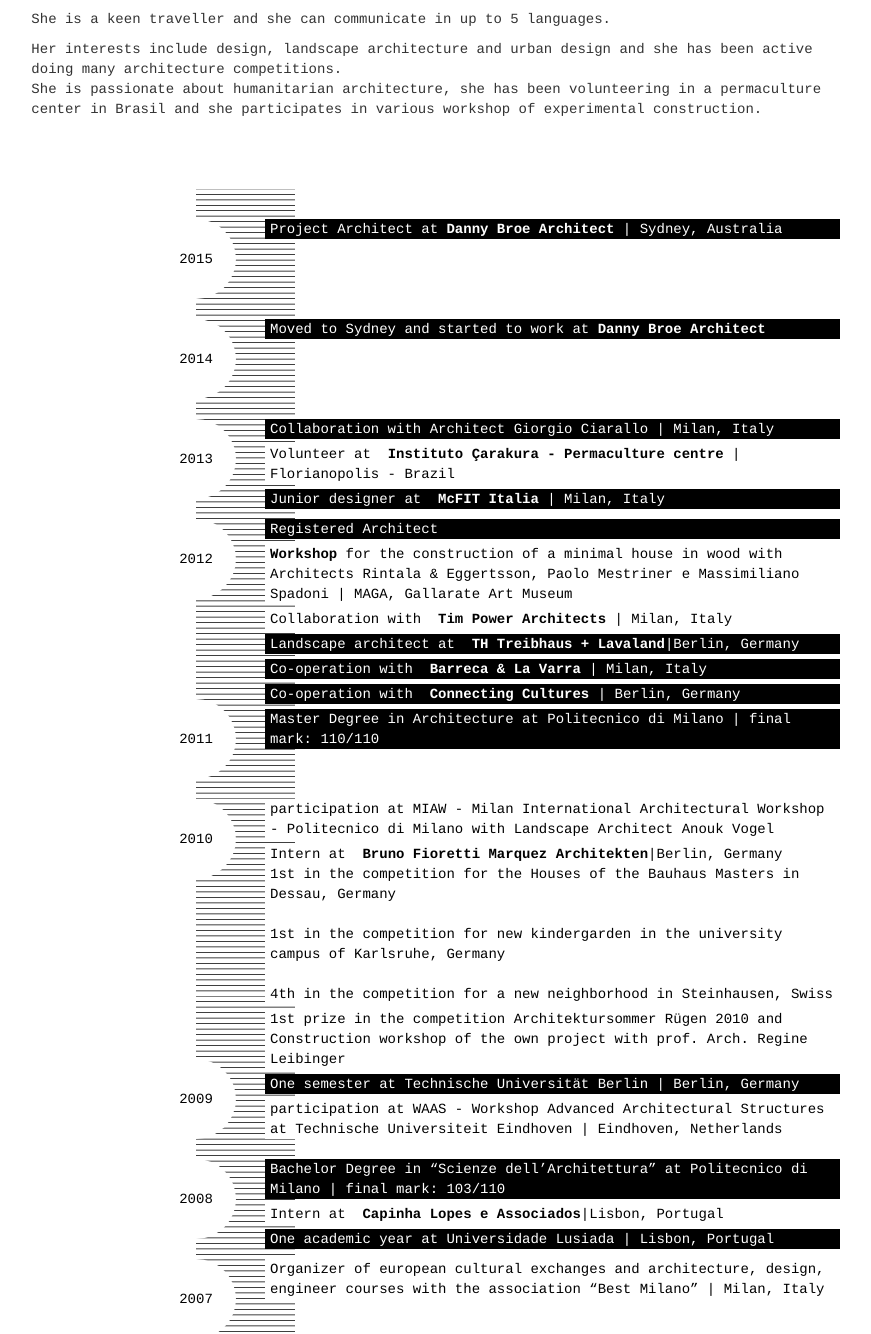
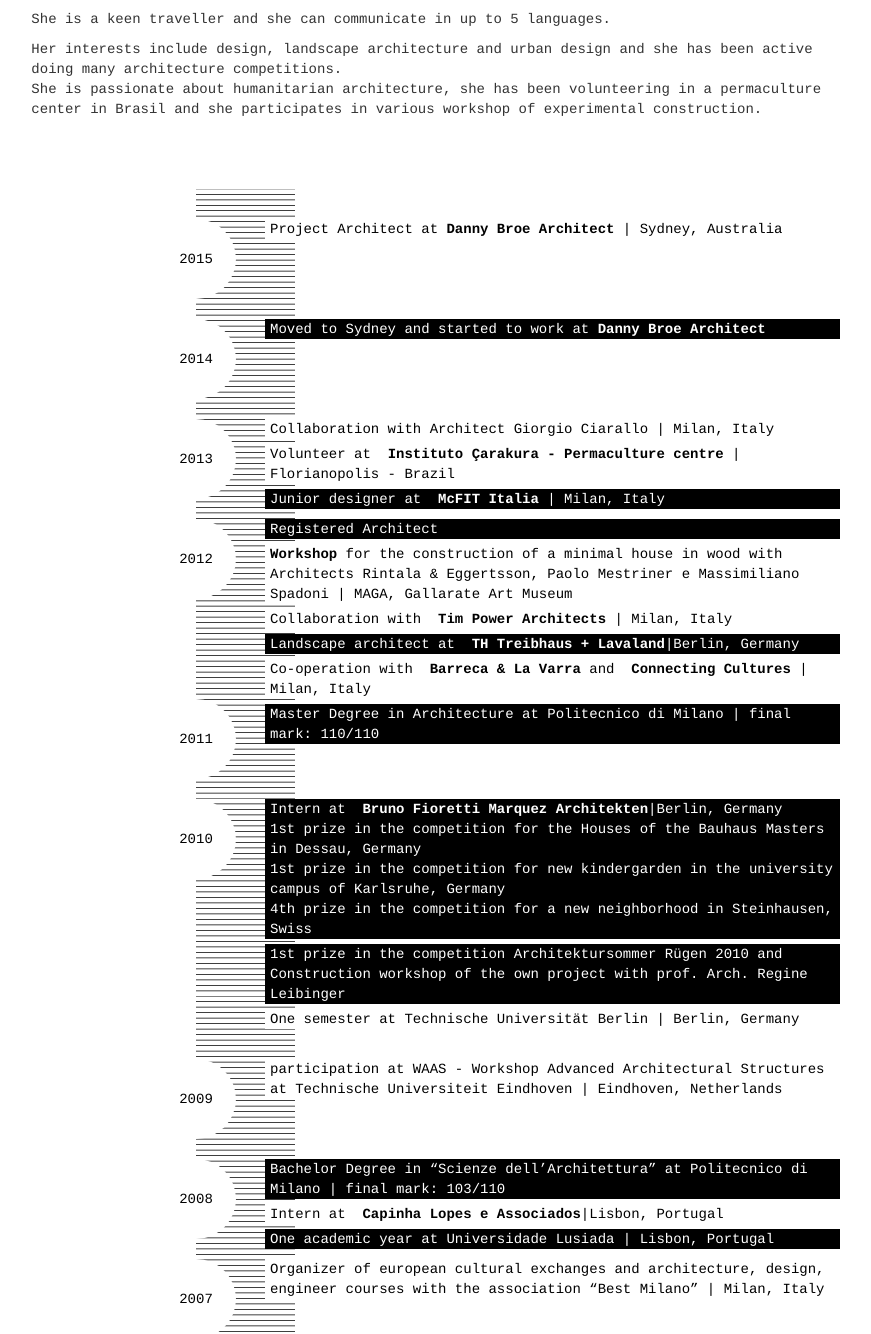
Before and after one commit to fedetaglia/serenavaccari, a Rails app: template app/views/pages/about.html.slim in a window 1280 px wide. Shown: the part 312-1646 px from the top of the page, without its empty margins (197-1068 px from the left). Run offline with Rails 7, Linux system fonts and the light colour scheme; the template is opened without the code that fills it, so the values that code supplies are empty; style sheets or scripts are compiled from the project's sources; parts of the project's set-up code (start-up, migrations or seed data) failed here and were passed over; some libraries are stand-ins or nearby versions.

Commit message:
update timeline

```diff
--- a/app/assets/stylesheets/history.css.scss
+++ b/app/assets/stylesheets/history.css.scss
@@ -13,7 +13,9 @@
     padding: 0px 5px;
     width: calc(80% - 60px);
     float: right;
-
+    p {
+      margin: 0px;
+    }
     background-color: black;
     &.grey {
       background-color: grey;
--- a/app/views/pages/_history.html.slim
+++ b/app/views/pages/_history.html.slim
@@ -3,7 +3,7 @@
   .history-line
     .years
       | 2015
-    .description
+    .description.inverted
       | Project Architect at&nbsp;
       b
         = link_to "Danny Broe Architect", 'http://www.dannybroearchitect.com', target: '_blank'
@@ -20,7 +20,7 @@
   .history-line
     .years
       | 2013
-    .description
+    .description.inverted
       | Collaboration with Architect Giorgio Ciarallo
       |  | Milan, Italy
     .description.inverted
@@ -56,16 +56,15 @@
         = link_to "TH Treibhaus + Lavaland", 'http://www.treibhausberlin.de', target: '_blank'
       | |Berlin, Germany
 
-    .description
+    .description.inverted
       | Co-operation with &nbsp;
       b
-        =link_to "Barreca & La Varra", 'http://www.barrecaelavarra.it', target: '_blank'
-      |  |  Milan, Italy
-    .description
-      | Co-operation with &nbsp;
+        = link_to "Barreca & La Varra", 'http://www.barrecaelavarra.it', target: '_blank'
+      |  and &nbsp;
       b
         = link_to "Connecting Cultures", 'http://www.connectingcultures.info', target: '_blank'
-      |  |  Berlin, Germany
+      |  |  Milan, Italy
+
 
 
   .history-line
@@ -78,25 +77,20 @@
   .history-line.triple
     .years
       | 2010
-
-    .description.inverted
-      | participation at MIAW - Milan International Architectural Workshop - Politecnico di Milano with Landscape Architect Anouk Vogel
-
-
-    .description.inverted
+    .description
       | Intern at &nbsp;
       b
         = link_to "Bruno Fioretti Marquez Architekten", 'http://www.bfm-architekten.de', target: '_blank'
       | |Berlin, Germany
-      br 1st in the competition for the Houses of the Bauhaus Masters in Dessau, Germany
-      br 1st in the competition for new kindergarden in the university campus of Karlsruhe, Germany
-      br 4th in the competition for a new neighborhood in Steinhausen, Swiss
+      p 1st prize in the competition for the Houses of the Bauhaus Masters in Dessau, Germany
+      p 1st prize in the competition for new kindergarden in the university campus of Karlsruhe, Germany
+      p 4th prize in the competition for a new neighborhood in Steinhausen, Swiss
 
 
-    .description.inverted
+    .description
       | 1st prize in the competition Architektursommer Rügen 2010 and Construction workshop of the own project with prof. Arch. Regine Leibinger
 
-    .description
+    .description.inverted
       | One semester at Technische Universität Berlin | Berlin, Germany
 
 
```
